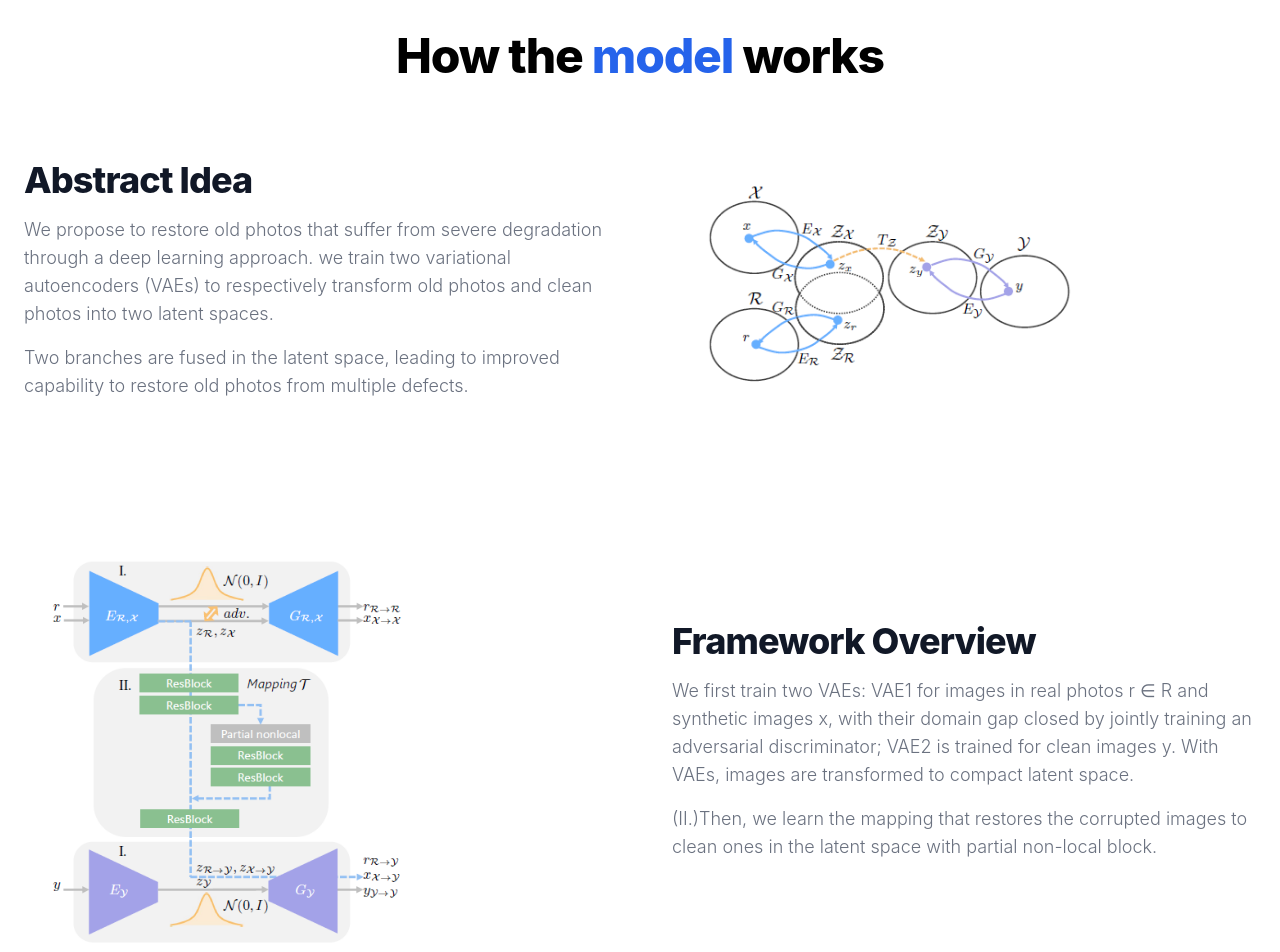
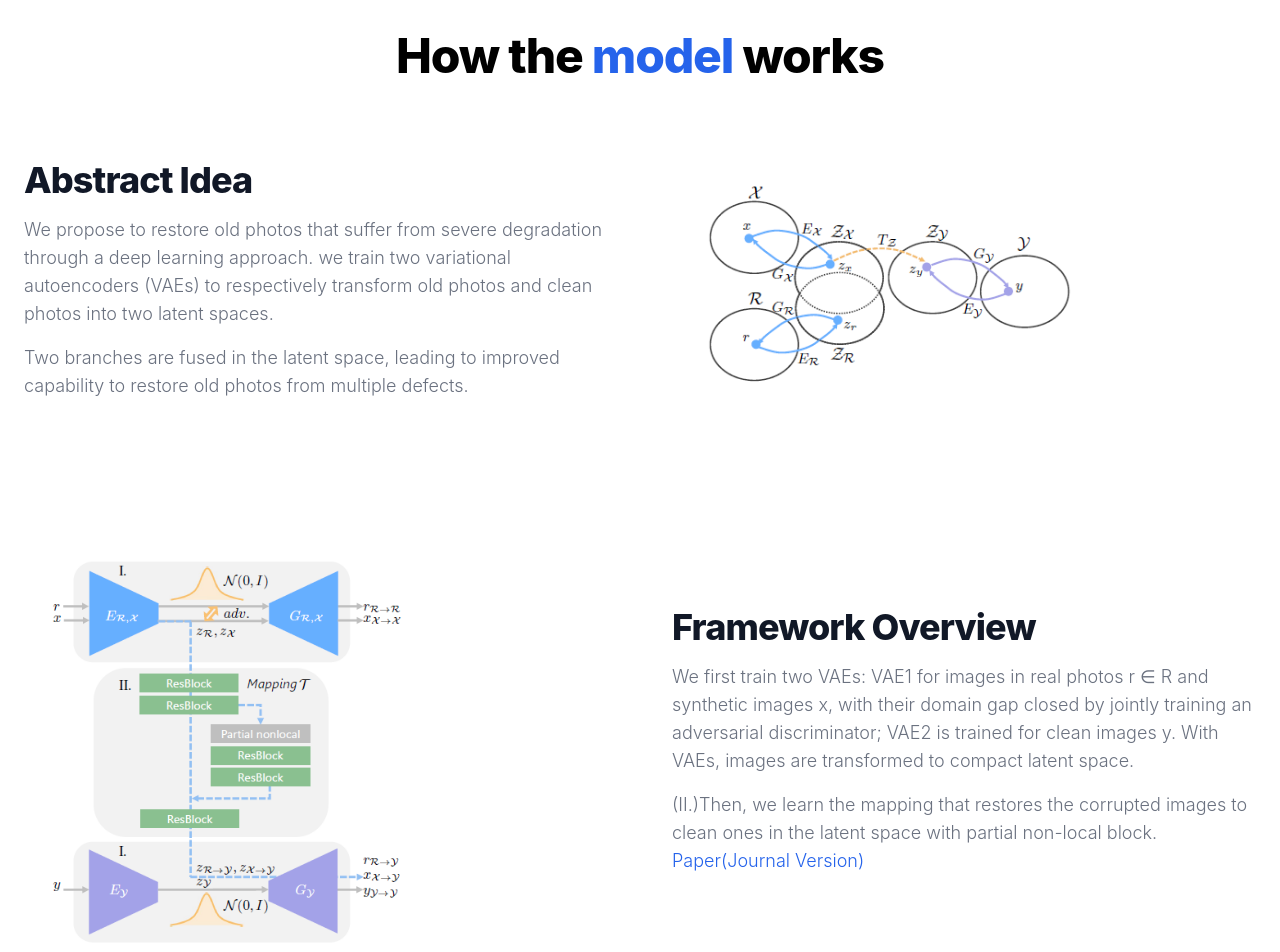
Before and after one commit to Anchit1909/BackToLife-Old-Image-Regeneration, a Next.js app: page /components/HowItWorks in a window 1280 px wide. Shown: the top 952 px of the page. Built offline with nearby package versions, Linux system fonts and the light colour scheme.

Commit message:
Added Github link and Paper Links

```diff
--- a/pages/components/Footer.js
+++ b/pages/components/Footer.js
@@ -62,7 +62,7 @@ function Footer() {
           <div class="tooltip-arrow" data-popper-arrow></div>
         </div> */}
         <a
-          href="#"
+          href="https://github.com/Anchit1909/BackToLife-Old-Image-Regeneration"
           data-tooltip-target="tooltip-github"
           class="inline-flex justify-center p-2 text-gray-500 rounded-lg cursor-pointer dark:text-gray-400 dark:hover:text-white hover:text-gray-900 hover:bg-gray-100 dark:hover:bg-gray-600"
         >
--- a/pages/components/HowItWorks.js
+++ b/pages/components/HowItWorks.js
@@ -51,6 +51,12 @@ function HowItWorks() {
             <p>
               (II.)Then, we learn the mapping that restores the corrupted images
               to clean ones in the latent space with partial non-local block.
+              <span className="text-blue-600 dark:text-blue-500">
+                <a href="https://arxiv.org/pdf/2009.07047v1.pdf">
+                  {" "}
+                  Paper(Journal Version)
+                </a>
+              </span>
             </p>
           </div>
         </div>
```
